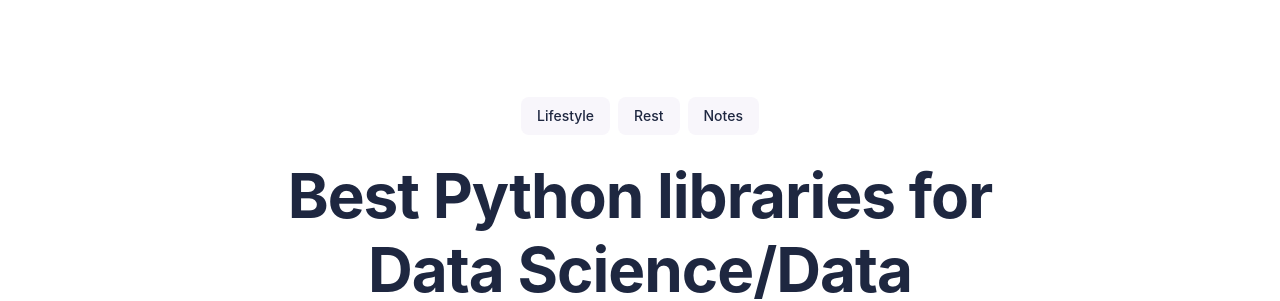
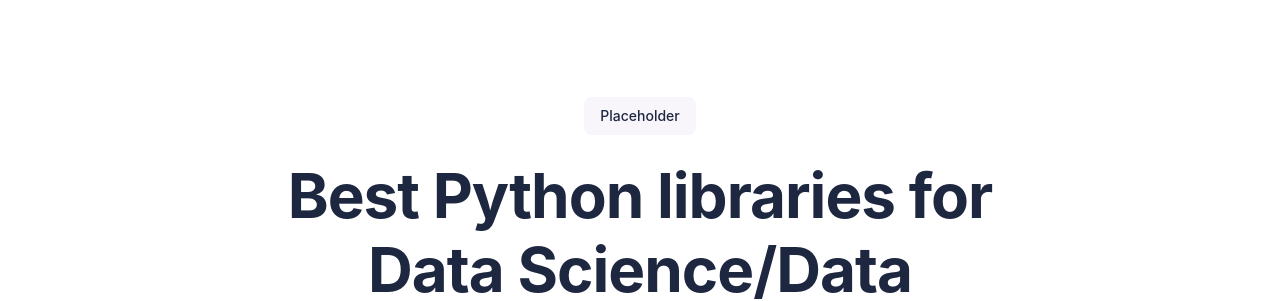
Before and after one commit to oresttokovenko/oresttokovenko.github.io, a Jekyll site: the page built from _posts/2021-12-12-best-python-libraries-for-data-science-engineering.markdown, in a window 1280 px wide. Shown: the part 173-474 px from the top of the page. Built offline with Jekyll 4.4.1, drawn with Linux system fonts in a browser that asks for light colours; nearby versions of some CDN libraries; some of the changed text lies outside the part shown.

Commit message:
website v1.3

```diff
--- a/_data/settings.yml
+++ b/_data/settings.yml
@@ -113,4 +113,4 @@
 
 #-------------------------------
 # Google Analytics
-google-analytics: # Add your identifier. For example UA-99631805-1.
+google-analytics: G-KPCEX6479S
--- a/_posts/2018-11-12-do-what-you-can-with-what-you-have-where-you-are.markdown copy.markdown
+++ b/_posts/2021-12-12-best-python-libraries-for-data-science-engineering.markdown
@@ -2,9 +2,9 @@
 layout: post
 title:  Best Python libraries for Data Science/Data Engineering
 description:
-date:   2021-12-12B
+date:   2021-12-12
 image:  '/images/04.jpg'
-tags:   [lifestyle, rest, notes]
+tags:   [placeholder]
 ---
 Leverage agile frameworks to provide a robust synopsis for high level overviews. Iterative approaches to corporate strategy foster collaborative thinking to further the overall value proposition. Organically grow the holistic world view of disruptive innovation via workplace [Joel Filipe](https://unsplash.com/photos/4NZlogMPIp0) diversity and empowerment.
 
--- a/_posts/best_python_libraries_for_data_science_engineering.markdown
+++ b/_posts/2021-12-12-placeholder-2.markdown
@@ -2,9 +2,9 @@
 layout: post
 title:  Best Python libraries for Data Science/Data Engineering
 description:
-date:   2021-12-12
+date:   2021-12-12B
 image:  '/images/04.jpg'
-tags:   [lifestyle, rest, notes]
+tags:   [placeholder]
 ---
 Leverage agile frameworks to provide a robust synopsis for high level overviews. Iterative approaches to corporate strategy foster collaborative thinking to further the overall value proposition. Organically grow the holistic world view of disruptive innovation via workplace [Joel Filipe](https://unsplash.com/photos/4NZlogMPIp0) diversity and empowerment.
 
--- a/_posts/2018-11-12-do-what-you-can-with-what-you-have-where-you-are.markdown
+++ b/_posts/2021-12-12-placeholder-3.markdown
@@ -4,7 +4,7 @@
 description:
 date:   2021-12-12
 image:  '/images/07.jpg'
-tags:   [lifestyle, travel, story]
+tags:   [placeholder]
 ---
 Leverage agile frameworks to provide a robust synopsis for high level overviews. Iterative approaches to corporate strategy foster collaborative thinking to further the overall value proposition. Organically grow the holistic world view of disruptive innovation via workplace [Lance Anderson](https://unsplash.com/photos/QdAAasrZhdk) diversity and empowerment.
 
--- a/_sass/1-tools/_normalize.scss
+++ b/_sass/1-tools/_normalize.scss
@@ -54,7 +54,7 @@
  */
 
 pre {
-  font-family: JetBrains Mono, JetBrains Mono; /* 1 */
+  font-family: monospace, monospace; /* 1 */
   font-size: 1em; /* 2 */
 }
 
@@ -97,7 +97,7 @@
 code,
 kbd,
 samp {
-  font-family: JetBrains Mono, JetBrains Mono; /* 1 */
+  font-family: monospace, monospace; /* 1 */
   font-size: 1em; /* 2 */
 }
 
```
Also changed, not shown: _posts/2021-12-12-mysql-space-binlog.markdown (renamed from _posts/2018-11-12-do-what-you-can-with-what-you-have-where-you-are copy.markdown), _posts/2021-12-12-placeholder.markdown (renamed from _posts/2018-11-14-that-which-does-not-kill-us-makes-us-stronger copy.markdown), _posts/2021-12-12-remote-functions-data.markdown (renamed from _posts/2018-11-14-that-which-does-not-kill-us-makes-us-stronger.markdown), favicon.ico.
